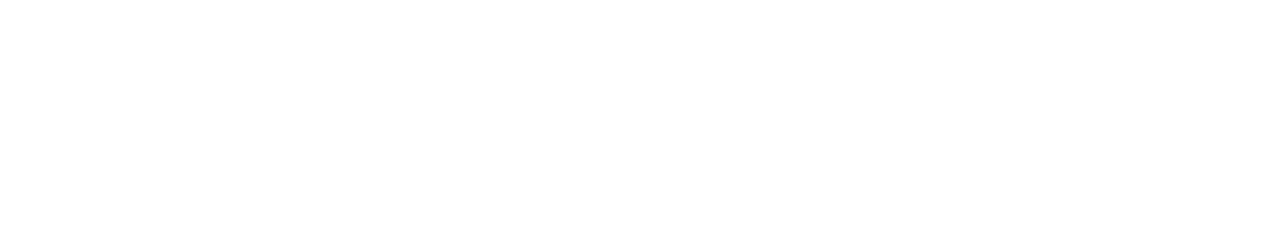
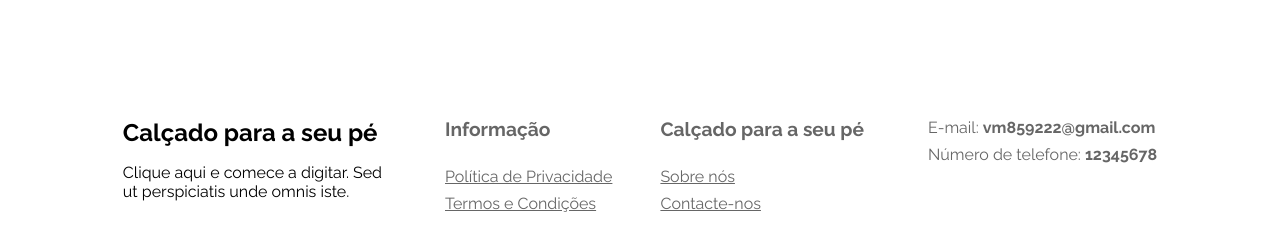
Before and after one commit to VictorMFLDev/Loja-de-Sapatos, a React app: page / in a window 1280 px wide. Shown: the part 1424-1675 px from the top of the page. Before the commit the page ends 1478 px from the top, so only its background shows below. Built offline with nearby package versions, Linux system fonts and the light colour scheme; the HTML template or start-up script is replaced by a standard one.

Commit message:
feat: add <Footer />

```diff
--- /dev/null
+++ b/src/components/Footer/Footer.tsx
@@ -0,0 +1,35 @@
+import * as S from "./style";
+
+const Footer = () => {
+  return (
+    <S.Footer>
+      <S.Content>
+        <S.Logo>
+          <h2>Calçado para a seu pé</h2>
+          <p>
+            Clique aqui e comece a digitar. Sed ut perspiciatis unde omnis iste.
+          </p>
+        </S.Logo>
+
+        <S.Info>
+          <S.Title>Informação</S.Title>
+          <p> Política de Privacidade</p>
+          <p>Termos e Condições</p>
+        </S.Info>
+
+        <S.Info>
+          <S.Title>Calçado para a seu pé</S.Title>
+          <p>Sobre nós</p>
+          <p>Contacte-nos</p>
+        </S.Info>
+
+        <S.Contact>
+          <p>E-mail: <strong>vm859222@gmail.com</strong></p>
+          <p>Número de telefone: <strong>12345678</strong></p>
+        </S.Contact>
+      </S.Content>
+    </S.Footer>
+  );
+};
+
+export default Footer;
--- /dev/null
+++ b/src/components/Footer/style.tsx
@@ -0,0 +1,65 @@
+import styled from "styled-components";
+import { theme } from "../../style/theme";
+
+export const Footer = styled.footer`
+  display: flex;
+  align-items: center;
+  justify-content: center;
+  padding: 1em 3em;
+`;
+
+export const Content = styled.div`
+  display: flex;
+  justify-content: space-evenly;
+  gap: 3em;
+  padding: 3em 0;
+  position: relative; /* Para alinhar o pseudo-elemento */
+  &::after {
+    content: "";
+    position: absolute;
+    bottom: 0;
+    left: 0;
+    width: 100%;
+    height: 1px; /* Define a espessura da borda base */
+    background-color: ${theme.colors.gray};
+    transform: scaleY(0.5); /* Reduz a borda para metade de 1px (0.5px) */
+  }
+`;
+
+export const Logo = styled.div`
+  width: 28ch;
+  display: flex;
+  flex-direction: column;
+  gap: 1em;
+  h2 {
+    font-size: 1.5em;
+  }
+`;
+
+export const Title = styled.h2`
+  font-size: 1.2em;
+  color: ${theme.colors.gray};
+`;
+
+export const Info = styled.div`
+  display: flex;
+  flex-direction: column;
+  gap: 0.5em;
+  color: ${theme.colors.gray};
+  h2 {
+    margin-bottom: 1em;
+  }
+
+  p {
+    text-decoration: underline;
+    cursor: pointer;
+  }
+`;
+
+export const Contact = styled.div`
+  color: ${theme.colors.gray};
+  text-indent: 1em;
+  display: flex;
+  flex-direction: column;
+  gap: 0.5em;
+`;
--- a/src/pages/Home/Home.tsx
+++ b/src/pages/Home/Home.tsx
@@ -1,3 +1,4 @@
+import Footer from "../../components/Footer/Footer";
 import { Header } from "../../components/Header/Header";
 import { Main } from "../../components/Main/Main";
 
@@ -6,6 +7,7 @@
     <>
       <Header />
       <Main />
+      <Footer />
     </>
   );
 };
```
